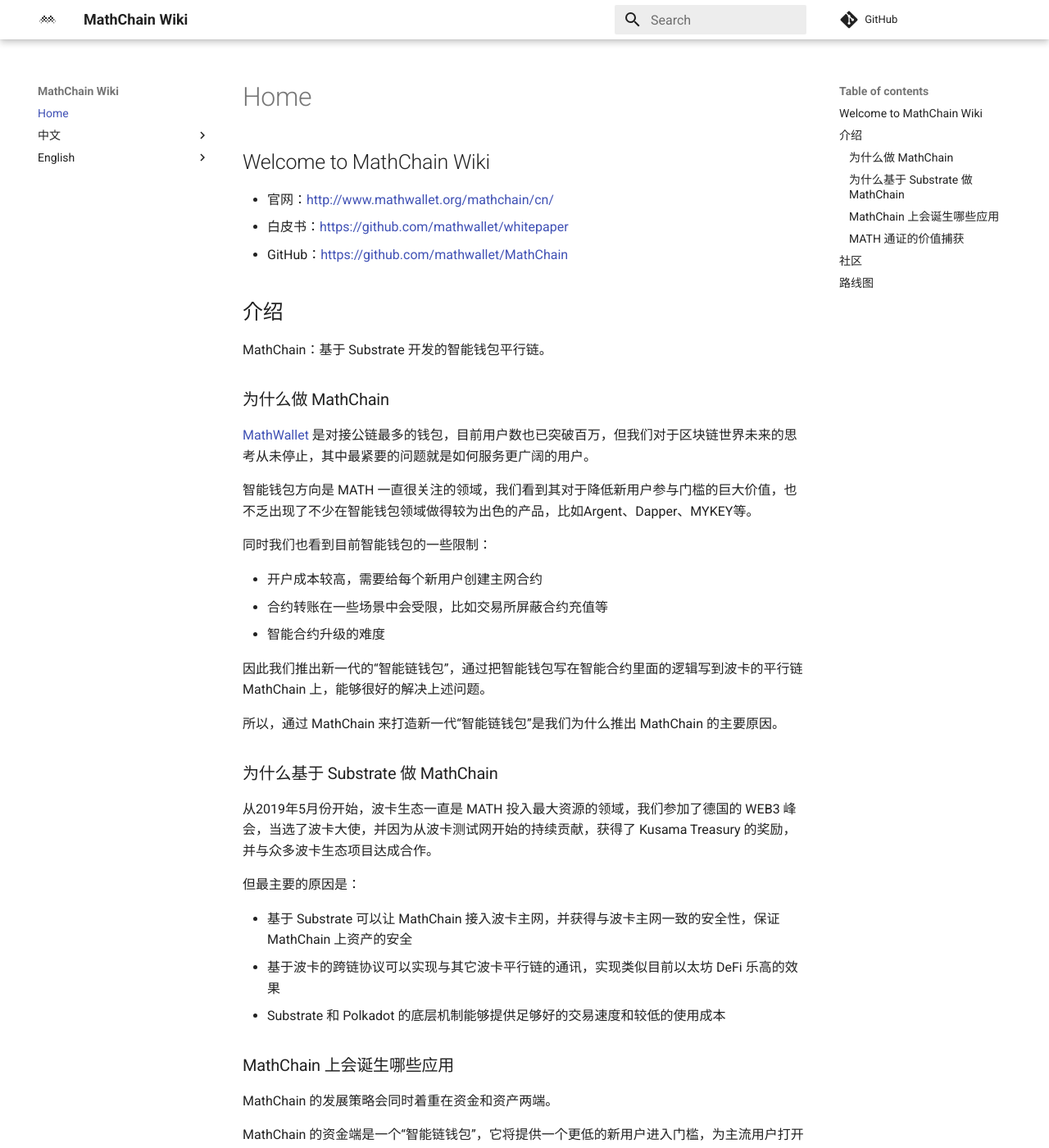
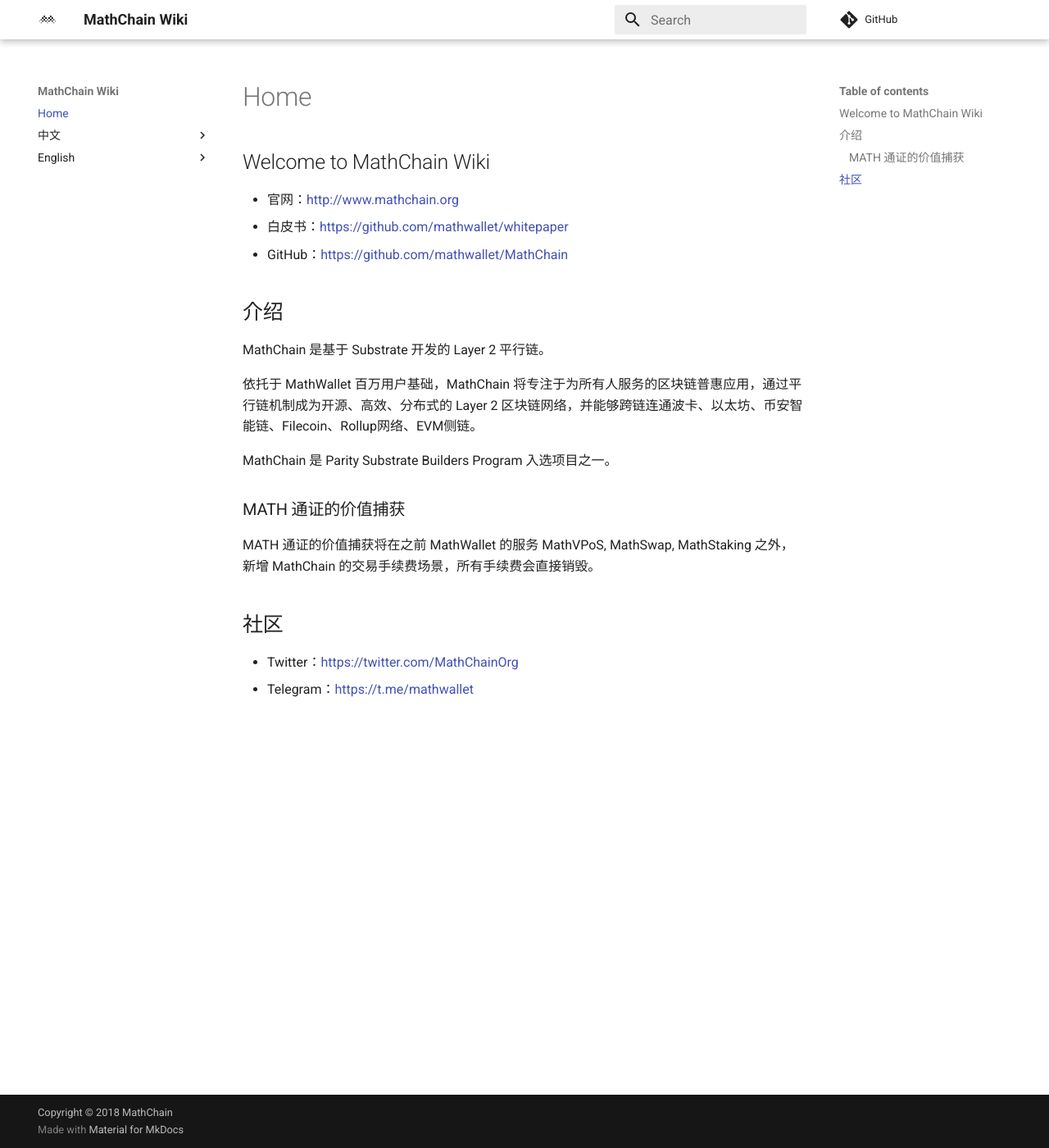
Before and after one commit to mathwallet/docs.mathchain.org, an MkDocs documentation site: the page built from docs/index.md, in a window 1280 px wide and 1400 px high. Shown: the whole window at 82% size. Built offline with MkDocs 1.6.1 and Material for MkDocs 9.7.7, drawn with Linux system fonts in a browser that asks for light colours; comment, search, counter and statistics services are not loaded; some of the changed text lies outside the part shown.

Commit message:
update homepage

```diff
--- a/docs/index.md
+++ b/docs/index.md
@@ -1,48 +1,16 @@
 ## Welcome to MathChain Wiki
 
-- 官网：[http://www.mathwallet.org/mathchain/cn/](http://www.mathwallet.org/mathchain/cn/)
+- 官网：[http://www.mathchain.org](http://www.mathchain.org)
 - 白皮书：[https://github.com/mathwallet/whitepaper](https://github.com/mathwallet/whitepaper)
 - GitHub：[https://github.com/mathwallet/MathChain](https://github.com/mathwallet/MathChain)
 
 ## 介绍
 
-MathChain：基于 Substrate 开发的智能钱包平行链。
+MathChain 是基于 Substrate 开发的 Layer 2 平行链。
 
-### 为什么做 MathChain
+依托于 MathWallet 百万用户基础，MathChain 将专注于为所有人服务的区块链普惠应用，通过平行链机制成为开源、高效、分布式的 Layer 2 区块链网络，并能够跨链连通波卡、以太坊、币安智能链、Filecoin、Rollup网络、EVM侧链。
 
-[MathWallet](https://mathwallet.org/zh-cn/) 是对接公链最多的钱包，目前用户数也已突破百万，但我们对于区块链世界未来的思考从未停止，其中最紧要的问题就是如何服务更广阔的用户。
-
-智能钱包方向是 MATH 一直很关注的领域，我们看到其对于降低新用户参与门槛的巨大价值，也不乏出现了不少在智能钱包领域做得较为出色的产品，比如Argent、Dapper、MYKEY等。
-
-同时我们也看到目前智能钱包的一些限制：
-
-- 开户成本较高，需要给每个新用户创建主网合约
-- 合约转账在一些场景中会受限，比如交易所屏蔽合约充值等
-- 智能合约升级的难度
-
-因此我们推出新一代的“智能链钱包”，通过把智能钱包写在智能合约里面的逻辑写到波卡的平行链 MathChain 上，能够很好的解决上述问题。
-
-所以，通过 MathChain 来打造新一代“智能链钱包”是我们为什么推出 MathChain 的主要原因。
-
-### 为什么基于 Substrate 做 MathChain
-
-从2019年5月份开始，波卡生态一直是 MATH 投入最大资源的领域，我们参加了德国的 WEB3 峰会，当选了波卡大使，并因为从波卡测试网开始的持续贡献，获得了 Kusama Treasury 的奖励，并与众多波卡生态项目达成合作。
-
-但最主要的原因是：
-
-- 基于 Substrate 可以让 MathChain 接入波卡主网，并获得与波卡主网一致的安全性，保证 MathChain 上资产的安全
-- 基于波卡的跨链协议可以实现与其它波卡平行链的通讯，实现类似目前以太坊 DeFi 乐高的效果
-- Substrate 和 Polkadot 的底层机制能够提供足够好的交易速度和较低的使用成本
-
-### MathChain 上会诞生哪些应用
-
-MathChain 的发展策略会同时着重在资金和资产两端。
-
-MathChain 的资金端是一个“智能链钱包”，它将提供一个更低的新用户进入门槛，为主流用户打开数字资产大门。同时 MathChain 也会利用 MathWallet 已构建的多链优势，上线 MathHub，将 MathWallet 支持的50多条其它公链的资产跨到波卡生态。
-
-MathChain 的资产端提供的服务包括：针对稳定币优化的Swap（类似Curve）、VPoS 矿池会迁移到 MathChain、针对链上资产的互助保险。
-
-并且通过这些开放的协议，以及波卡的跨链通信能力，实现更多具有网络效应的链上应用。
+MathChain 是 Parity Substrate Builders Program 入选项目之一。
 
 ### MATH 通证的价值捕获
 
@@ -50,15 +18,5 @@
 
 ## 社区
 
-- Twitter：[https://twitter.com/MathWallet](https://twitter.com/MathWallet)
+- Twitter：[https://twitter.com/MathChainOrg](https://twitter.com/MathChainOrg)
 - Telegram：[https://t.me/mathwallet](https://t.me/mathwallet)
-
-## 路线图
-
-- Phase 0 - Galois: MathHub, The Bridge
-- Phase 1 - Young: Social Recovery Enabling
-- Phase 2 - Champollion: KayWhySee Enabling
-- Phase 3 - Babbage: AMM Stable Coin Swap
-- Phase 4 - Turing: VPoS Migration
-- Phase 5 - Shannon: DeFi Mutual Insurance
-- Phase 6 - Math
```
